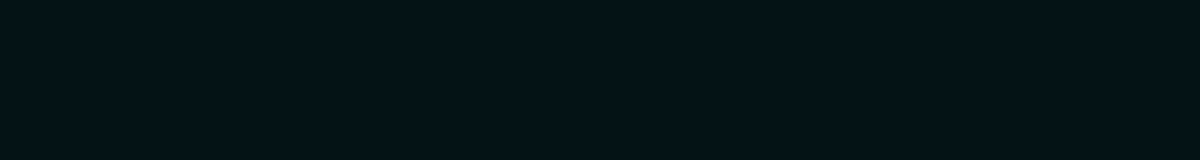
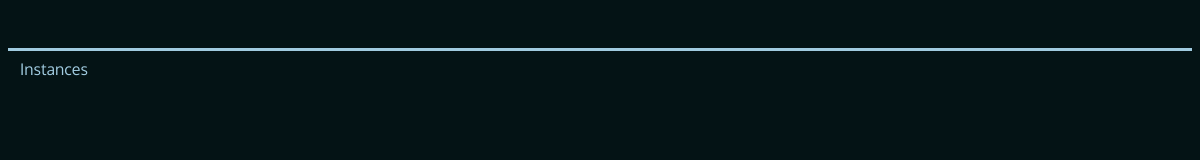
Before and after one commit to i-spin/RustMine, an Electron app: page frontend/index.html in a window 1200 px wide. Drawn offline with Linux system fonts and the light colour scheme.

Commit message:
slight changes and ready for public

```diff
--- a/backend/package.json
+++ b/backend/package.json
@@ -5,9 +5,9 @@
   "main": "index.node",
   "scripts": {
     "build": "cargo-cp-artifact -nc index.node -- cargo build --message-format=json-render-diagnostics",
-    "build-debug": "npm run build --",
-    "build-release": "npm run build -- --release",
-    "install": "npm run build-release",
+    "build-debug": "yarn run build --",
+    "build-release": "yarn run build -- --release",
+    "install": "yarn run build-release",
     "test": "cargo test"
   },
   "author": "sourTaste000",
--- a/frontend/index.html
+++ b/frontend/index.html
@@ -20,6 +20,8 @@
     </div>
     <div class="button" id="account"></div>
   </div>
+  <div id="main"></div>
+  <div id="instances">Instances</div>
 </body>
 
 </html>
--- a/frontend/main.js
+++ b/frontend/main.js
@@ -5,8 +5,8 @@ const fs = require("fs");
 
 const createWindow = () => {
   const window = new BrowserWindow({
-    width: 800,
-    height: 600,
+    width: 1200,
+    height: 1000,
     webPreferences: {
       preload: path.join(__dirname, "preload.js"),
     },
--- a/frontend/style/index.css
+++ b/frontend/style/index.css
@@ -7,13 +7,19 @@ html {
   font-family: "Oxygen";
 }
 
+body {
+  display: flex;
+  flex-direction: column;
+  justify-content: space-between;
+}
+
 #bar {
   display: flex;
   flex-direction: row;
   justify-content: space-between;
   align-items: center;
 
-  border-bottom: #908caa;
+  border-bottom: var(--foreground) 3px solid;
 }
 
 .controls {
@@ -30,3 +36,7 @@ html {
 .button:hover {
   background-color: var(--color1);
 }
+
+#instances {
+  padding: 1vh 1vw 1vh 1vw;
+}
```
Also changed, not shown: README.md (added), 1 other file.
